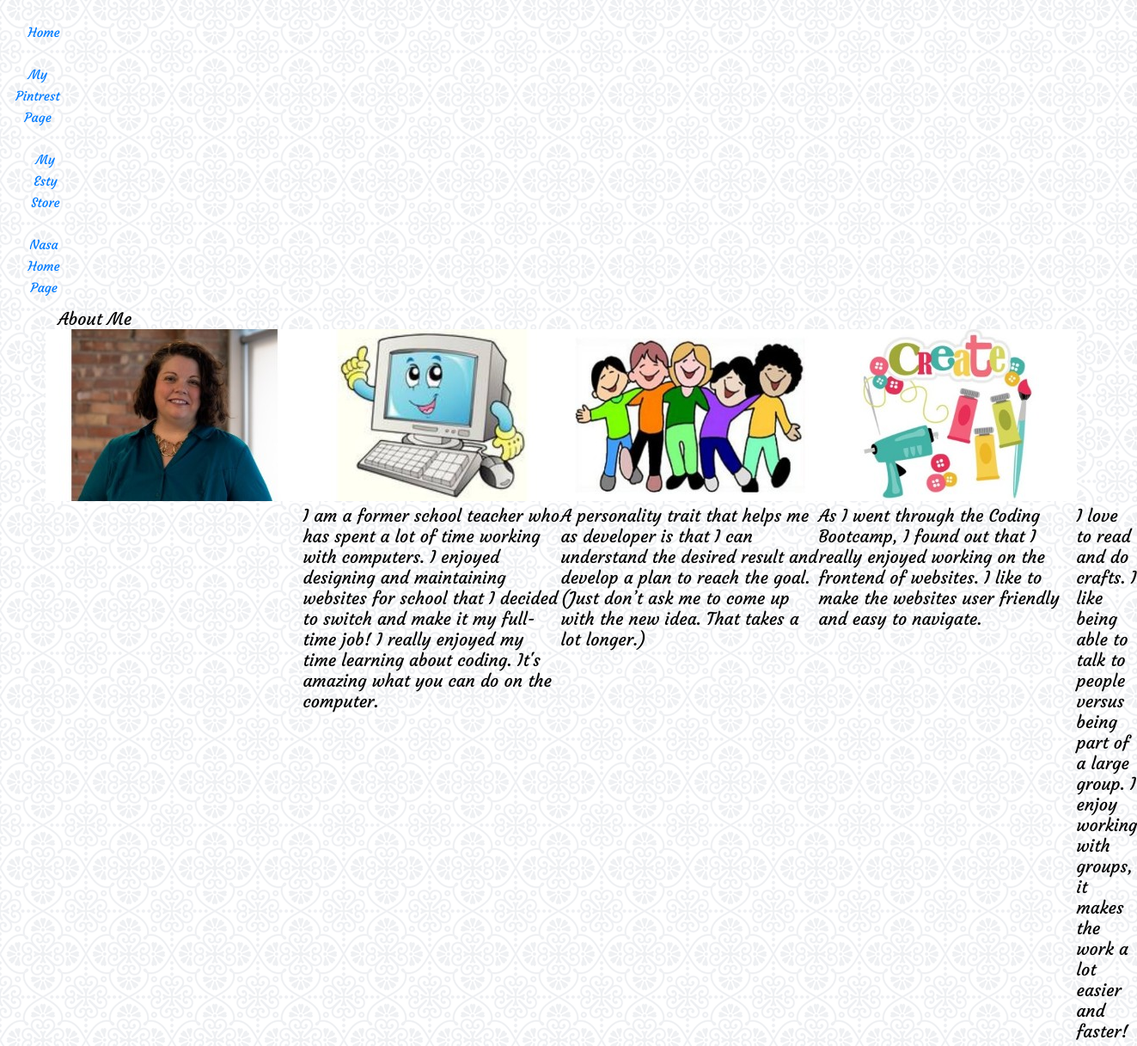
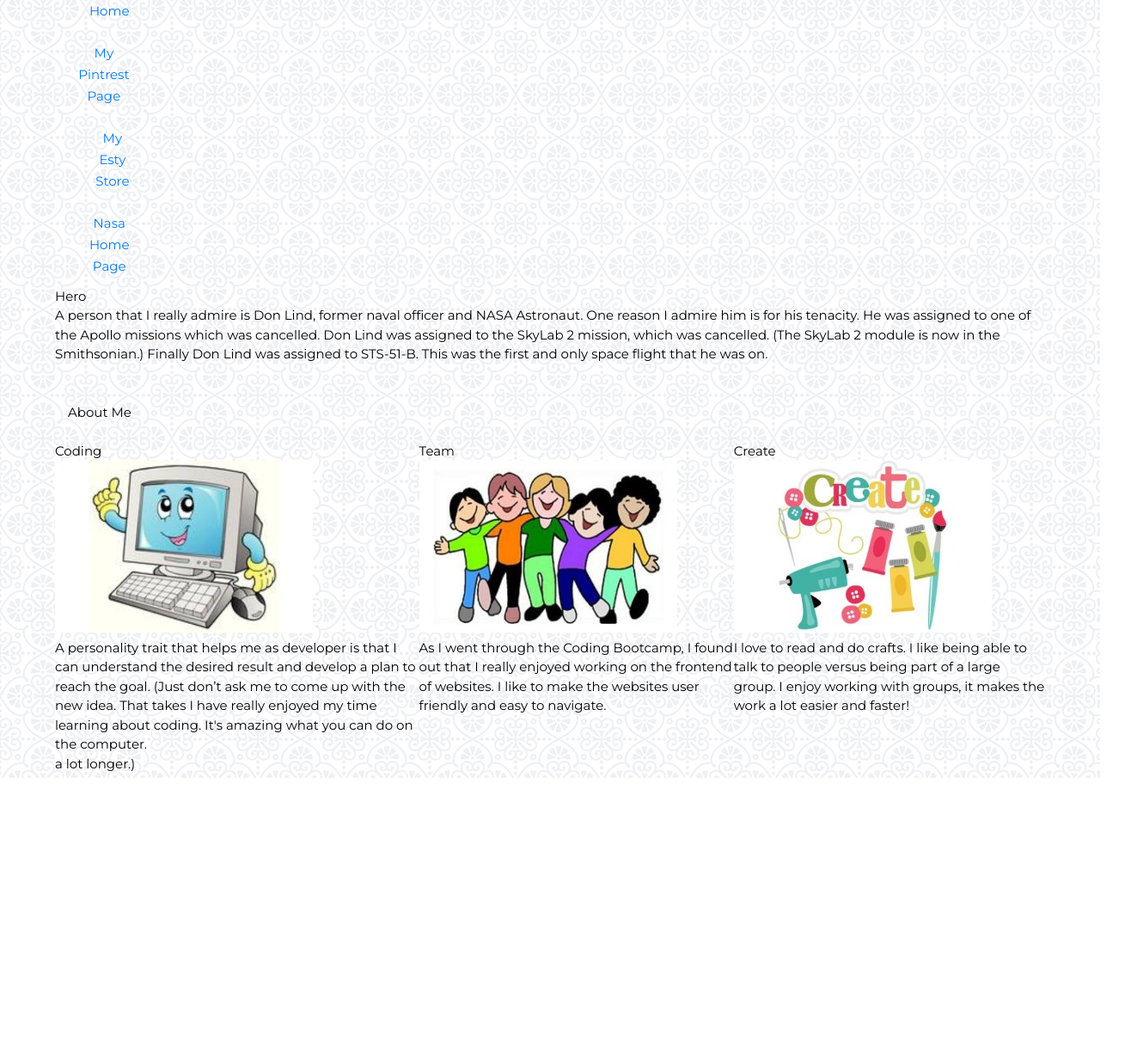
Before and after one commit to kimberlyhoward/aboutMe, a plain HTML site: page index.html in a window 1280 px wide. Shown: the part 140-1357 px from the top of the page at 86% size, 1323 px wide, since content can reach past the window. After the commit the page ends 1045 px from the top, so only its background shows below. Drawn offline with nearby package versions, Linux system fonts and the light colour scheme.

Commit message:
Add table

```diff
--- a/assets/css/style.css
+++ b/assets/css/style.css
@@ -4,10 +4,12 @@ body {
     padding: 5px;
     line-height: 150%;
     color: black;
-    font-family: Arial, Helvetica, sans-serif;
-    font-size: 16px;
-    width: 960px;
     margin-top: 20px;
+    padding-right: 5%;
+    padding-left: 5%;
+    font-family: 'Montserrat', sans-serif;
+    font-size: 15px;
+    color: black;
   }
 
 /* My Name in the header */
@@ -22,23 +24,22 @@ body {
     padding-bottom: 15px;
     margin-bottom: 50px;
     border-bottom: 4px;
-    border-bottom-color: #cccccc;
+    text-align: center;
 }
 /* Links in the Header */
 .websites {
-    font-family: 'Courgette', cursive;
+    font-family: 'Montserrat', sans-serif;
     font-size: 15px;
     color: black;
     float: right;
     text-align: center;
     padding: 12px;
-    text-decoration: none;
     line-height: 25px;
     border-radius: 4px;
 }
 
-.aboutMe {
-    font-family: 'Courgette', cursive;
+.aboutMe h1 .p {
+    font-family: 'Montserrat', sans-serif;
     font-size: 20px;
     color: black;
     padding-left: 5%;
@@ -46,14 +47,15 @@ body {
 
 .thead {
     background: url("../images/regal.png");
-    font-family: 'Courgette', cursive;
+    font-family: 'Montserrat', sans-serif;
     font-size: 20px;
     color: black;
 }
 .table-responsive {
     background: url("../images/regal.png");
-    font-family: 'Courgette', cursive;
+    font-family: 'Montserrat', sans-serif;
     font-size: 20px;
     color: black;
     padding-left: 5%;
+    padding-right: 5%;
 }
--- a/index.html
+++ b/index.html
@@ -6,7 +6,7 @@
     <meta name="viewport" content="width=device-width, initial-scale=1.0">
     <meta http-equiv="X-UA-Compatible" content="ie=edge">
     <link rel="stylesheet" href="assets/bootstrap/bootstrap.css">
-    <link href="https://fonts.googleapis.com/css?family=Cookie|Courgette" rel="stylesheet">
+    <link href="https://fonts.googleapis.com/css?family=Cookie|Montserrat" rel="stylesheet">
     <link rel="stylesheet" href="assets/reset.css">
     <link rel="stylesheet" href="assets/css/style.css">
 
@@ -22,11 +22,10 @@
         <div class="row1">
             <div class="col-md-1">
             </div>
-            <div class="col-md-4">
             <div class="name">
                 Kimberly Howard
             </div>
-            </div>
+
             <div class="col-md-4">
             </div>
 
@@ -58,50 +57,62 @@
 
     <div class="col-md-9">
     </div>
+    <br>
+    <br>
+
+    <h1>Hero</h1>
+    <p>
+        A person that I really admire is Don Lind, former naval officer and NASA Astronaut. One reason I admire him is for his tenacity.
+        He was assigned to one of the Apollo missions which was cancelled. Don Lind was assigned to the SkyLab 2 mission,
+        which was cancelled. (The SkyLab 2 module is now in the Smithsonian.) Finally Don Lind was assigned to STS-51-B.
+        This was the first and only space flight that he was on.
+    </p>
+    <br>
+    <br>
 
     <!--About Me>-->
     <div class="aboutMe">
         <div class="col-md-3">
             <h2>About Me</h2>
         </div>
+        <br>
         <div class="col-md-9">
         </div>
-
+        <div class="col-md-12">
+        </div>
+        <div class="row2">
             <table class=".table-responsive{-sm|-md|-lg|-xl}">
                 <thead>
                     <tr>
-                    <th scope="col"><img src="assets/images/KH.jpg" alt="Me"></th>
-                    <th scope="col"><img src="assets/images/cartoon-smiling-desktop-computer-eps-vector_k6122228.jpg" alt="Computer"></th>
-                    <th scope="col"><img src="assets/images/Team.jpg" alt=""></th>
-                    <th scope="col"><img src="assets/images/create.jpg" alt=""></th>
+                        <th scope="col">Coding</th>
+                        <th scope="col">Team</th>
+                        <th scope="col">Create</th>
                     </tr>
                 </thead>
                 <tbody>
                     <tr>
-
-                </tr>
-                <tr>
-                    <th scope="row"></th>
                         <td>
-                        I am a former school teacher who has spent a lot of time working with computers. I enjoyed designing and maintaining websites
-                        for school that I decided to switch and make it my full-time job! I really enjoyed my time learning
-                        about coding. It's amazing what you can do on the computer.</td>
-                    <td>
-                        A personality trait that helps me as developer is that I can understand the desired result and develop a plan to reach the
-                        goal. (Just don’t ask me to come up with the new idea. That takes a lot longer.)
+                            <img src="assets/images/cartoon-smiling-desktop-computer-eps-vector_k6122228.jpg" alt="Computer">
+                            <p> A personality trait that helps me as developer is that I can understand the desired result and
+                                develop a plan to reach the goal. (Just don’t ask me to come up with the new idea. That takes
+                                I have really enjoyed my time learning about coding. It's amazing what you can do on the
+                                computer.</p>
+                            a lot longer.) </p>
                         </td>
                         <td>
-                        As I went through the Coding Bootcamp, I found out that I really enjoyed working on the frontend of websites. I like to make
-                        the websites user friendly and easy to navigate.
+                            <img src="assets/images/Team.jpg" alt="">
+                            <p> As I went through the Coding Bootcamp, I found out that I really enjoyed working on the frontend
+                                of websites. I like to make the websites user friendly and easy to navigate.</p>
                         </td>
-
                         <td>
-                        I love to read and do crafts. I like being able to talk to people versus being part of a large group. I enjoy working with
-                        groups, it makes the work a lot easier and faster!
+                            <img src="assets/images/create.jpg" alt="">
+                            <p>I love to read and do crafts. I like being able to talk to people versus being part of a large
+                                group. I enjoy working with groups, it makes the work a lot easier and faster!</p>
                         </td>
+                    </tr>
+        </div>
 
 
-    </div>
 </body>
 
 </html>
```
Also changed, not shown: assets/images/First/KH.jpg (deleted), assets/images/First/Team.jpeg (deleted), assets/images/First/cartoon-smiling-desktop-computer-eps-vector_k6122228.jpg (deleted), assets/images/First/create.jpg (deleted). Lines whose indentation alone changed are shown as unchanged.
